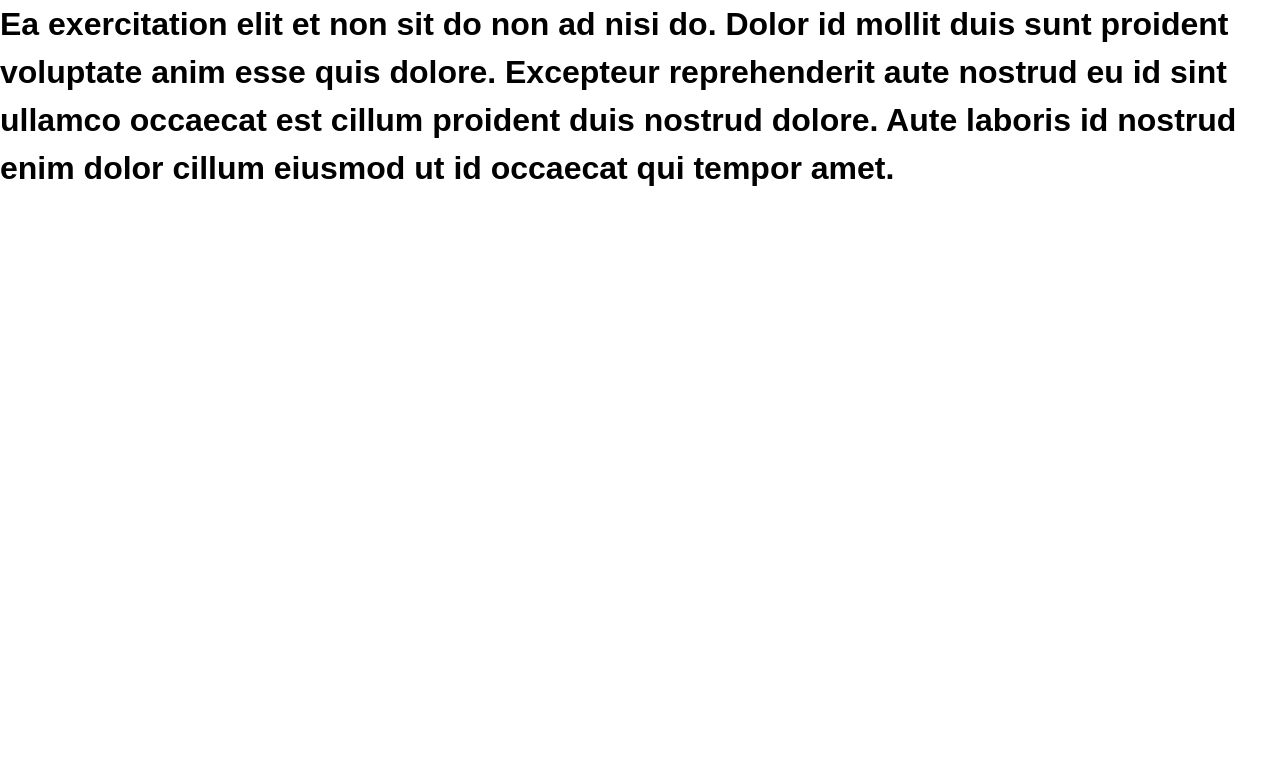
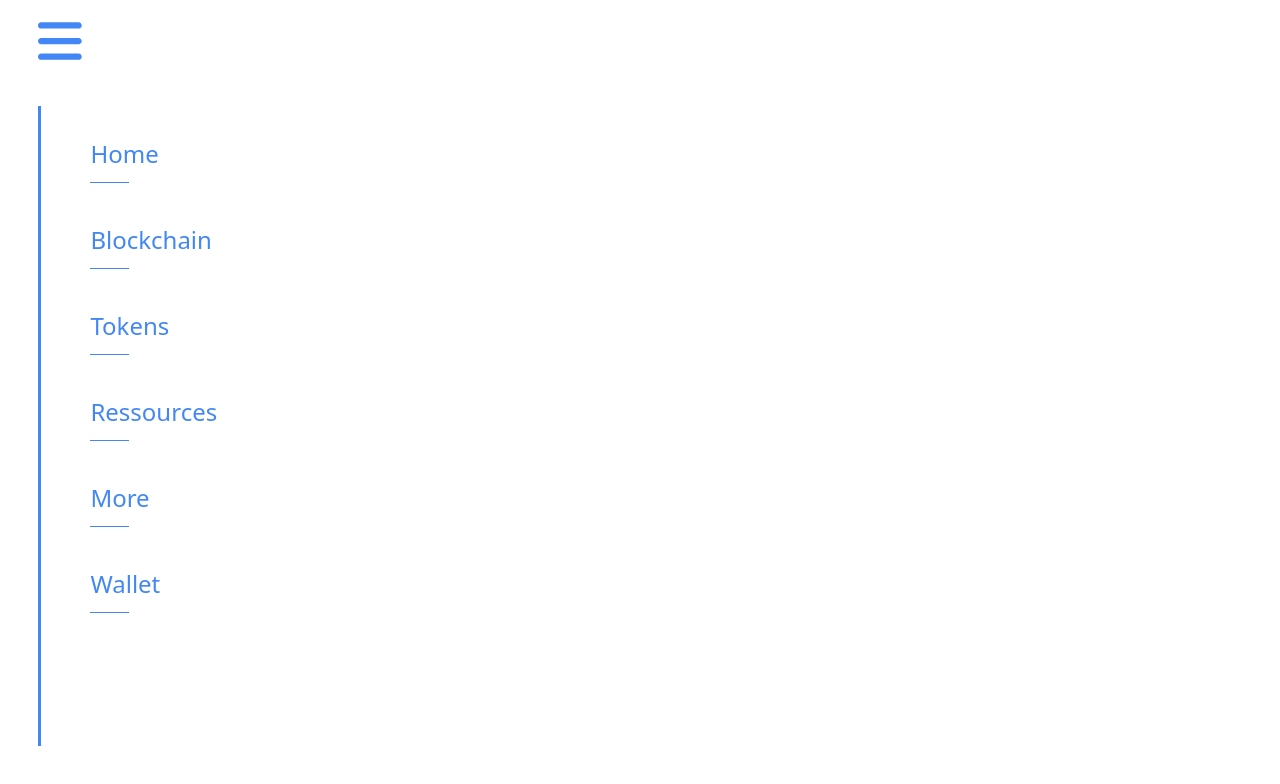
Before and after one commit to gharbiamine/Montelo-OffChain, a React (Create React App) app: page / in a window 1280 px wide. Shown: the top 784 px of the page. Built offline with nearby package versions, Linux system fonts and the light colour scheme.

Commit message:
sidebar implementation v1

```diff
--- a/package.json
+++ b/package.json
@@ -3,10 +3,15 @@
   "version": "0.1.0",
   "private": true,
   "dependencies": {
+    "@fortawesome/fontawesome-svg-core": "^6.1.1",
+    "@fortawesome/free-solid-svg-icons": "^6.1.1",
+    "@fortawesome/react-fontawesome": "^0.1.18",
     "@testing-library/jest-dom": "^5.16.2",
     "@testing-library/react": "^12.1.3",
     "@testing-library/user-event": "^13.5.0",
+    "bootstrap": "^5.1.3",
     "react": "^17.0.2",
+    "react-bootstrap": "^2.2.1",
     "react-dom": "^17.0.2",
     "react-scripts": "5.0.0",
     "web-vitals": "^2.1.4"
--- /dev/null
+++ b/src/components/Explorer/Explorer.js
@@ -0,0 +1,21 @@
+import React from "react";
+import styles from "./explorer.module.css";
+
+const Explorer = () => {
+  return (
+    <>
+      <div className={styles.table}>
+        <table>
+          <tr className={styles.row}>
+            <td>Coin</td>
+            <td>Market Cap</td>
+            <td>Current Price</td>
+            <td>Volume</td>
+          </tr>
+        </table>
+      </div>
+    </>
+  );
+};
+
+export default Explorer;
--- /dev/null
+++ b/src/components/Explorer/explorer.module.css
@@ -0,0 +1,13 @@
+.table {
+  background-color: grey;
+}
+.row {
+  display: flex;
+  flex-direction: row;
+  align-items: center;
+  align-content: space-between;
+}
+td {
+  margin-left: 5vw;
+  text-align: center;
+}
--- /dev/null
+++ b/src/components/sidebar/Data.js
@@ -0,0 +1,30 @@
+export const SIDEBAR_DATA = [
+  {
+    selector: "#test1",
+    name: "LOREME",
+  },
+  {
+    selector: "#test2",
+    name: "LOREM",
+  },
+  {
+    selector: "#test3",
+    name: "LOREM",
+  },
+  {
+    selector: "#test4",
+    name: "LOREM",
+  },
+  {
+    selector: "#test5",
+    name: "LOREM",
+  },
+  {
+    selector: "#test6",
+    name: "LOREM",
+  },
+  {
+    selector: "#test7",
+    name: "LOREM",
+  },
+];
--- /dev/null
+++ b/src/components/sidebar/Sidebar.js
@@ -0,0 +1,39 @@
+import { FontAwesomeIcon } from "@fortawesome/react-fontawesome";
+import { faBars } from "@fortawesome/free-solid-svg-icons";
+import React, { useState } from "react";
+import styles from "./sidebar.module.css";
+//import { SIDEBAR_DATA } from "./Data";
+
+const Sidebar = () => {
+  const [reveal, setReveal] = useState(true);
+  const show = reveal ? styles.reveal : styles.hide;
+
+  return (
+    <div>
+      <div className={styles.drawer}>
+        <div
+          onClick={(e) => {
+            setReveal(!reveal);
+          }}
+        >
+          <FontAwesomeIcon icon={faBars} className={styles.icon} />
+        </div>
+        <div className={`${styles.bar} ${show} `}>
+          <div className={styles.vl} />
+          <div>
+            <ul className={styles.list}>
+              <li>Home</li>
+              <li>Blockchain</li>
+              <li>Tokens</li>
+              <li>Ressources</li>
+              <li>More</li>
+              <li>Wallet</li>
+            </ul>
+          </div>
+        </div>
+      </div>
+    </div>
+  );
+};
+
+export default Sidebar;
--- /dev/null
+++ b/src/components/sidebar/sidebar.module.css
@@ -0,0 +1,92 @@
+.icon {
+  position: relative;
+  font-size: 50px;
+  color: rgb(66, 135, 245);
+}
+.icon:hover {
+  color: black;
+}
+.list {
+  position: absolute;
+  list-style-type: none;
+  display: flex;
+  flex-direction: column;
+  font-size: 1.5em;
+}
+
+.drawer {
+  width: 20%;
+  height: 100%;
+  display: flex;
+  flex-direction: column;
+  justify-content: flex-start;
+  align-items: flex-start;
+  position: fixed;
+  top: 2%;
+  left: 3%;
+  gap: 5%;
+  z-index: 4;
+}
+.list li {
+  color: rgb(66, 135, 245);
+  padding: 30px 0 0 20px;
+  cursor: default;
+}
+.list li:hover {
+  color: black;
+}
+
+.list li::after {
+  content: "";
+  height: 0.1vw;
+  width: 3vw;
+  display: flex;
+  background-color: rgb(66, 135, 245);
+  margin: 10px 30px 20px 0px;
+
+  position: absolute;
+}
+.list li:hover::after {
+  width: 7vw;
+  transition: 0.5s ease-in-out;
+}
+ul.list {
+  display: flex;
+  row-gap: 20px;
+}
+.vl {
+  height: 80vh;
+  width: 1%;
+  position: absolute;
+  justify-content: center;
+  background-color: rgb(66, 135, 245);
+}
+.hl {
+  width: 0.1vw;
+  height: 5vw;
+  background-color: rgb(66, 135, 245);
+  transform: rotate(90deg);
+}
+.bar {
+  position: relative;
+  height: 100%;
+  width: 100%;
+  display: flex;
+  flex-direction: column;
+  /*column-gap: 100px;*/
+}
+div.vl div {
+  position: relative;
+  height: 100%;
+  width: 100%;
+}
+.reveal {
+  transform: translateX(0%);
+  animation-fill-mode: forwards;
+  transition: 0.5s ease-in-out;
+}
+.hide {
+  transform: translateX(-300%);
+  animation-fill-mode: forwards;
+  transition: 0.5s ease-in-out;
+}
--- a/src/index.js
+++ b/src/index.js
@@ -2,6 +2,7 @@ import React from "react";
 import ReactDOM from "react-dom";
 import "./index.css";
 import App from "./components/app/App";
+import "bootstrap/dist/css/bootstrap.min.css";
 
 ReactDOM.render(
   <React.StrictMode>
--- a/src/pages/home-page/Homepage.js
+++ b/src/pages/home-page/Homepage.js
@@ -1,17 +1,15 @@
 import React from "react";
 import styles from "./homepage.module.css";
+import Explorer from "../../components/Explorer/Explorer.js";
+import Sidebar from "../../components/sidebar/Sidebar.js";
 
 const Homepage = () => {
   return (
-    <div className={styles.global}>
-      <h1>
-        Ea exercitation elit et non sit do non ad nisi do. Dolor id mollit duis
-        sunt proident voluptate anim esse quis dolore. Excepteur reprehenderit
-        aute nostrud eu id sint ullamco occaecat est cillum proident duis
-        nostrud dolore. Aute laboris id nostrud enim dolor cillum eiusmod ut id
-        occaecat qui tempor amet.
-      </h1>
-    </div>
+    <>
+      <div className={styles.global}>
+        <Sidebar />
+      </div>
+    </>
   );
 };
 
--- a/src/pages/home-page/homepage.module.css
+++ b/src/pages/home-page/homepage.module.css
@@ -11,7 +11,5 @@ html {
   box-sizing: border-box;
   height: 100%;
   width: 100%;
-}
-h1 {
   color: black;
 }
```
Also changed, not shown: src/assets/DummyData.txt (added), 1 other file (tests, documents, lock files or other folders).
